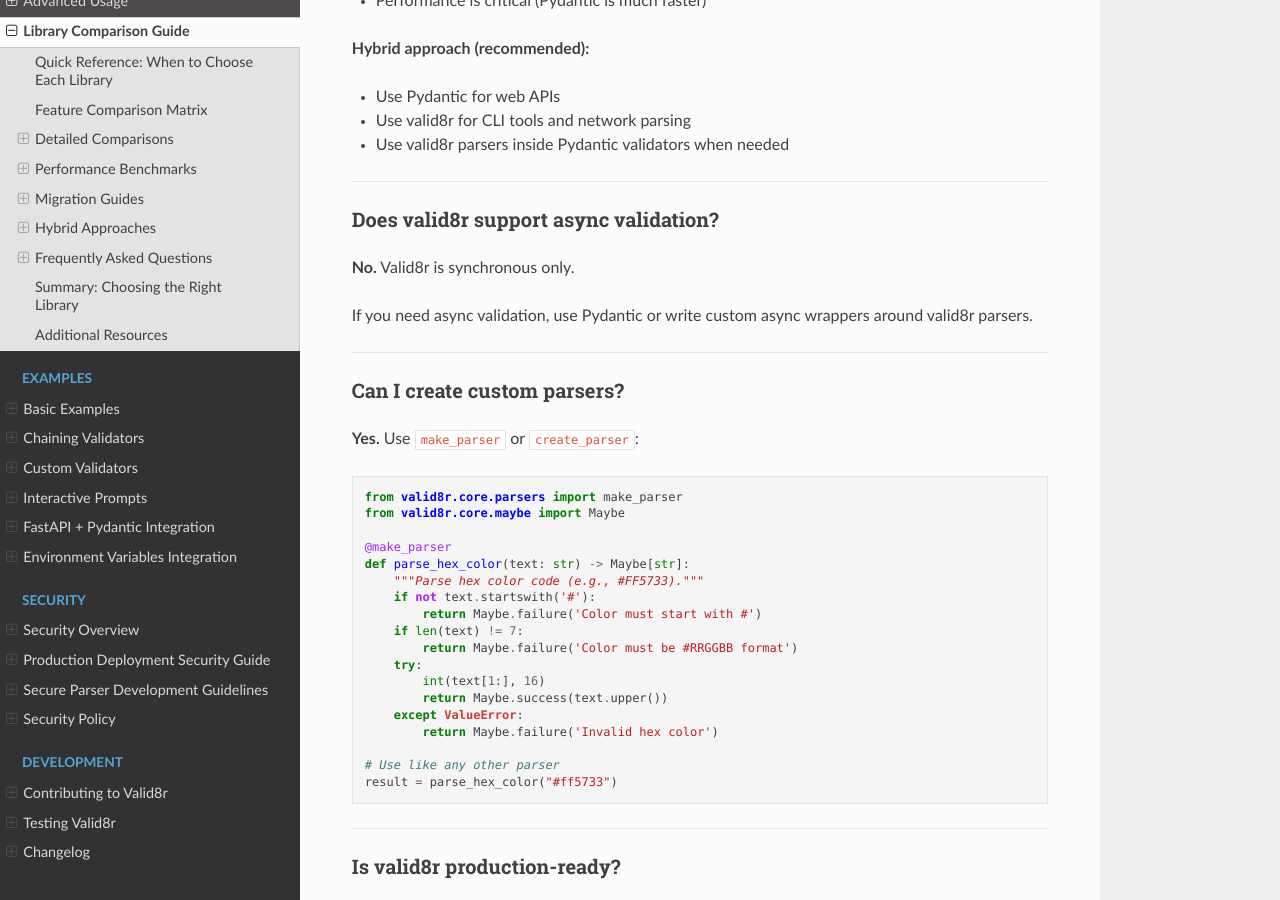
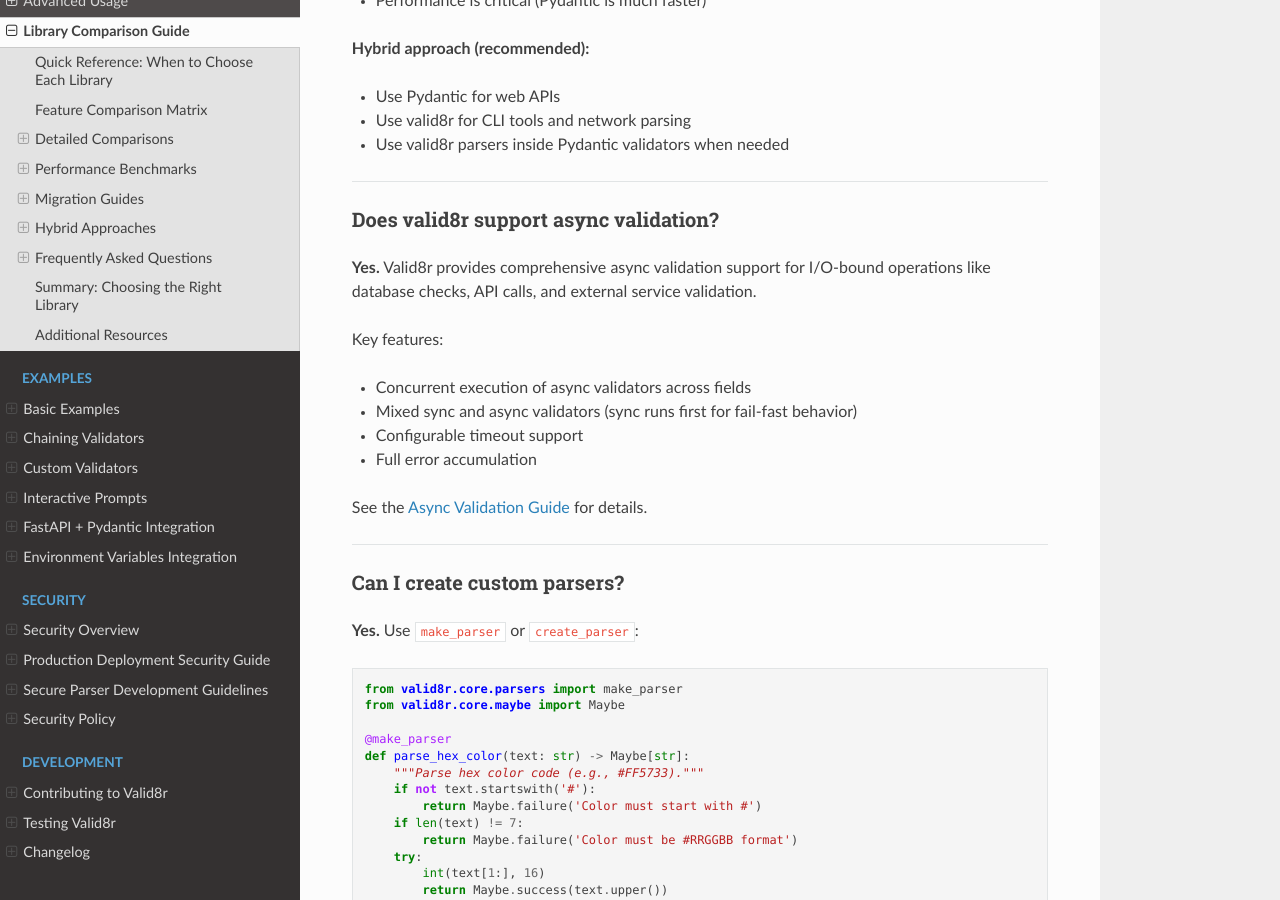
Before and after one commit to mikelane/valid8r, a Sphinx documentation site: the page built from docs/comparison.md, in a window 1280 px wide and 900 px high, scrolled down 15589 px. Built offline with Sphinx 7.4.7 and the Read the Docs theme 3.1.0, drawn with Linux system fonts in a browser that asks for light colours; pages that are not in the unit, such as notebooks, are missing from menus; the version number could not be read and is left out.

Commit message:
docs: fix performance claims consistency and async FAQ accuracy
- Update performance.md TL;DR to use nuanced language consistent with
  comparison.md ("Both libraries are fast enough for most applications")
- Remove specific "4-300x" claim that contradicted comparison.md
- Fix FAQ in comparison.md that incorrectly stated valid8r does NOT
  support async validation (it does have comprehensive async support)

```diff
--- a/docs/comparison.md
+++ b/docs/comparison.md
@@ -757,9 +757,15 @@
 
 ### Does valid8r support async validation?
 
-**No.** Valid8r is synchronous only.
+**Yes.** Valid8r provides comprehensive async validation support for I/O-bound operations like database checks, API calls, and external service validation.
 
-If you need async validation, use Pydantic or write custom async wrappers around valid8r parsers.
+Key features:
+- Concurrent execution of async validators across fields
+- Mixed sync and async validators (sync runs first for fail-fast behavior)
+- Configurable timeout support
+- Full error accumulation
+
+See the [Async Validation Guide](https://valid8r.readthedocs.io/en/latest/user_guide/async_validation.html) for details.
 
 ---
 
```
Also changed, not shown: docs/performance.md (+2 -2 lines).
